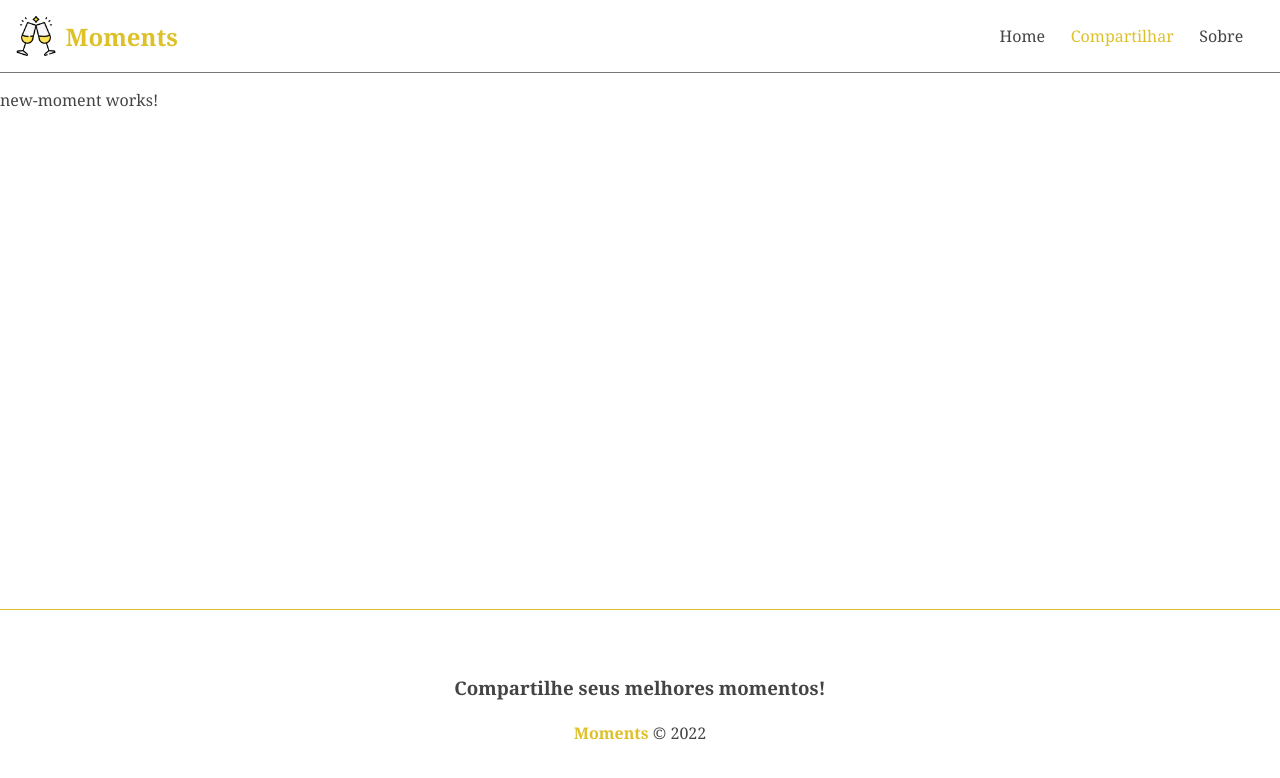
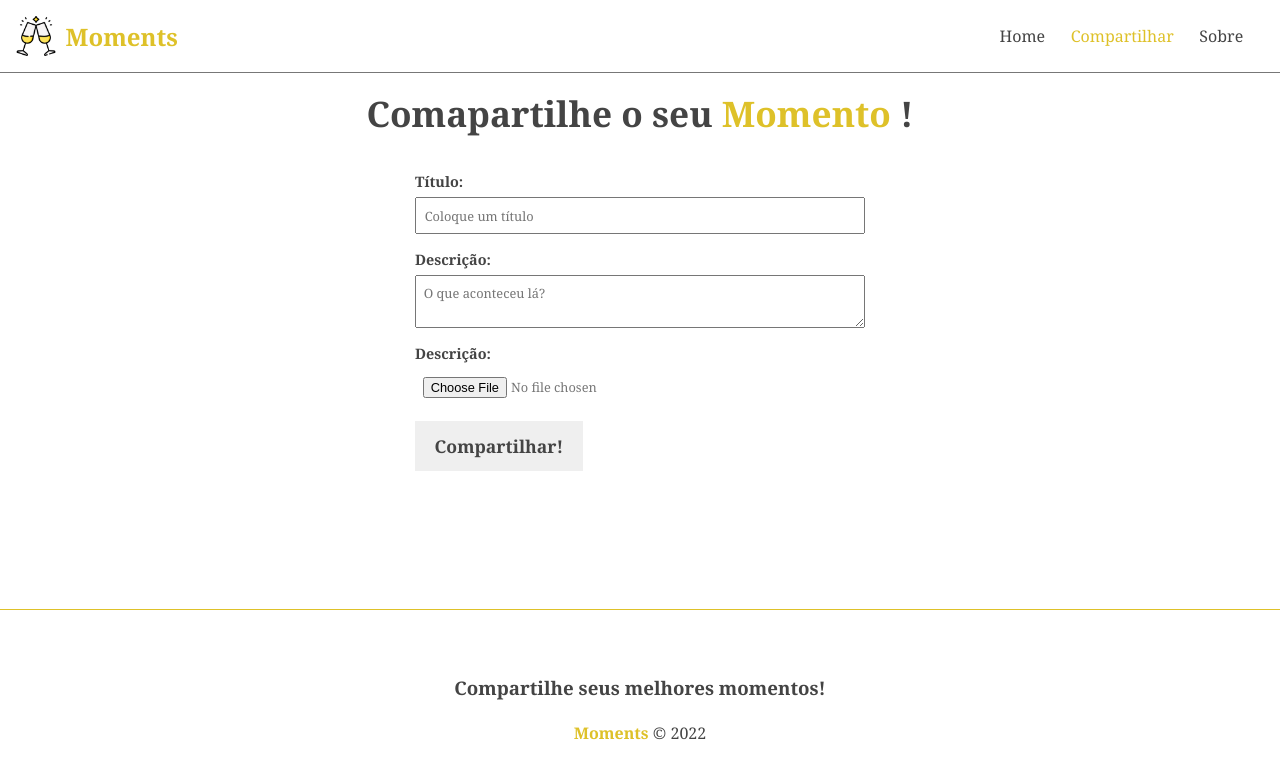
Before and after one commit to studyoutube/moments, an Angular app in the folder frontend/: page /moments/new in a window 1280 px wide. Shown: the top 778 px of the page. Built offline with nearby package versions, Linux system fonts and the light colour scheme.

Commit message:
css form compartilhar

```diff
--- a/frontend/src/app/app.module.ts
+++ b/frontend/src/app/app.module.ts
@@ -8,6 +8,7 @@
 import { AboutComponent } from './components/pages/about/about.component';
 import { HomeComponent } from './components/pages/home/home.component';
 import { NewMomentComponent } from './components/pages/new-moment/new-moment.component';
+import { MomentFormComponent } from './components/moment-form/moment-form.component';
 
 @NgModule({
   declarations: [
@@ -16,7 +17,8 @@
     FooterComponent,
     AboutComponent,
     HomeComponent,
-    NewMomentComponent
+    NewMomentComponent,
+    MomentFormComponent
   ],
   imports: [
     BrowserModule,
--- /dev/null
+++ b/frontend/src/app/components/moment-form/moment-form.component.html
@@ -0,0 +1,16 @@
+<form>
+  <div class="form-group">
+    <label for="title">Título:</label>
+    <input type="text" placeholder="Coloque um título" required />
+  </div>
+  <div class="form-group">
+    <label for="description">Descrição:</label>
+
+    <textarea placeholder="O que aconteceu lá?" required></textarea>
+  </div>
+  <div class="form-group">
+    <label for="image">Descrição:</label>
+    <input type="file" name="image" id="" />
+  </div>
+  <input type="submit" value="{{ btnText }}" />
+</form>
--- /dev/null
+++ b/frontend/src/app/components/moment-form/moment-form.component.ts
@@ -0,0 +1,14 @@
+import { Component, Input, OnInit } from '@angular/core';
+
+@Component({
+  selector: 'app-moment-form',
+  templateUrl: './moment-form.component.html',
+  styleUrls: ['./moment-form.component.css'],
+})
+export class MomentFormComponent implements OnInit {
+  @Input() btnText!: string;
+
+  constructor() {}
+
+  ngOnInit(): void {}
+}
--- a/frontend/src/app/components/pages/new-moment/new-moment.component.css
+++ b/frontend/src/app/components/pages/new-moment/new-moment.component.css
@@ -0,0 +1,8 @@
+h2 {
+  text-align: center;
+  margin-bottom: 1em;
+  font-size: 2.2em;
+}
+h2 span {
+  color: #dec129;
+}
--- a/frontend/src/app/components/pages/new-moment/new-moment.component.html
+++ b/frontend/src/app/components/pages/new-moment/new-moment.component.html
@@ -1 +1,2 @@
-<p>new-moment works!</p>
+<h2>Comapartilhe o seu <span>Momento</span> !</h2>
+<app-moment-form [btnText]="btnText"></app-moment-form>
--- a/frontend/src/app/components/pages/new-moment/new-moment.component.ts
+++ b/frontend/src/app/components/pages/new-moment/new-moment.component.ts
@@ -3,13 +3,12 @@
 @Component({
   selector: 'app-new-moment',
   templateUrl: './new-moment.component.html',
-  styleUrls: ['./new-moment.component.css']
+  styleUrls: ['./new-moment.component.css'],
 })
 export class NewMomentComponent implements OnInit {
+  btnText = 'Compartilhar!';
 
-  constructor() { }
+  constructor() {}
 
-  ngOnInit(): void {
-  }
-
+  ngOnInit(): void {}
 }
--- a/frontend/src/styles.css
+++ b/frontend/src/styles.css
@@ -21,3 +21,40 @@
 #add a:hover {
   background-color: #efefef;
 }
+
+/* Form */
+form {
+  width: 450px;
+  margin: 0 auto;
+}
+.form-group {
+  display: flex;
+  flex-direction: column;
+  margin-bottom: 1em;
+}
+.form-group label {
+  font-weight: bold;
+  font-size: 0.9em;
+  margin-bottom: 0.4em;
+}
+.form-group input,
+.form-group textarea {
+  padding: 0.6em;
+  color: #777;
+  font-size: 0.8em;
+}
+input[type="submit"] {
+  background-color: #efefef;
+  padding: 0.6em 1em;
+  font-weight: bold;
+  cursor: pointer;
+  font-size: 1.1em;
+  transition: 0.4s;
+  border: none;
+  border: 2px solid transparent;
+}
+input[type="submit"]:hover {
+  color: #dec129;
+  border-color: #dec129;
+  background-color: transparent;
+}
```
Also changed, not shown: frontend/src/app/components/moment-form/moment-form.component.css (added), 1 other file (tests, documents, lock files or other folders).
